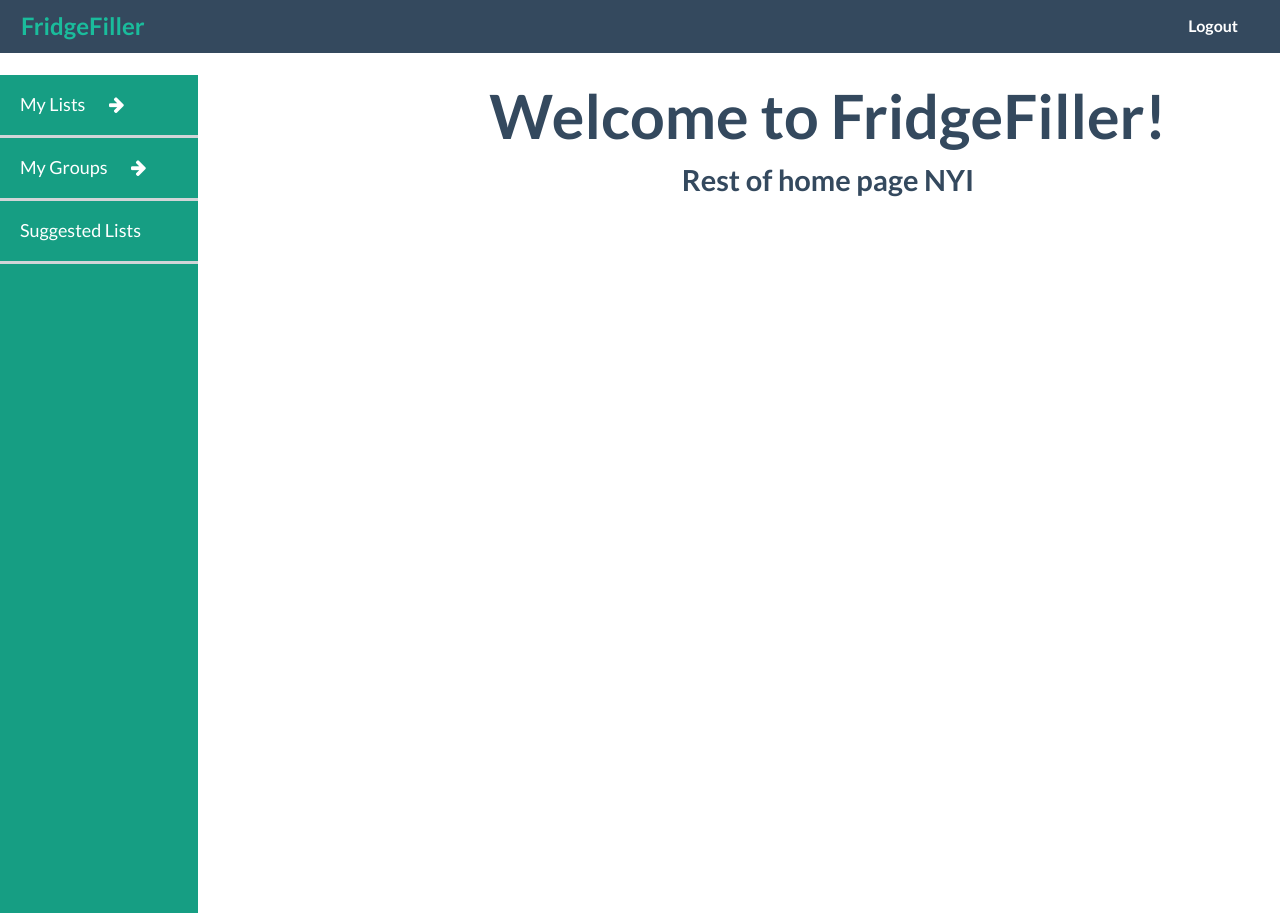
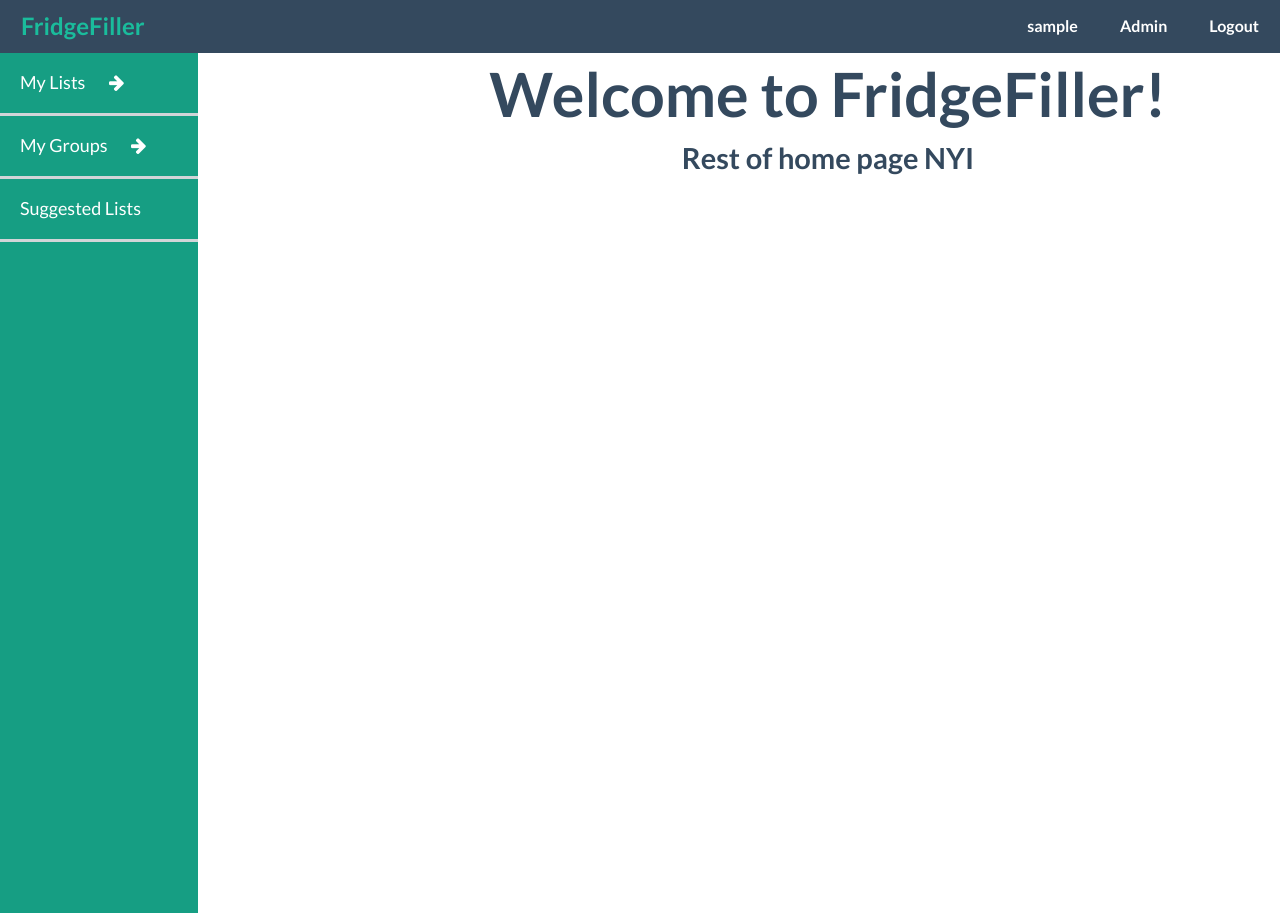
Before and after one commit to Ragnyll/FridgeFiller, a Django app: page / in a window 1280 px wide. Run offline with Django 3.2, Linux system fonts and the light colour scheme; the visitor is signed in with stand-in values (Sample User, id 1); parts of the project's set-up code (start-up, migrations or seed data) failed here and were passed over; some libraries are stand-ins or nearby versions.

Commit message:
Add username and admin button to navbar

```diff
--- a/fridgefiller/templates/_navbar.html
+++ b/fridgefiller/templates/_navbar.html
@@ -1,4 +1,4 @@
-<div class="navbar navbar-inverse">
+<div class="navbar navbar-inverse navbar-fixed-top">
   <div class="navbar-header">
     <a href="/" class="navbar-brand" rel="home">
       FridgeFiller
@@ -18,6 +18,16 @@
     <ul class="nav pull-right navbar-nav">
       {% if user.is_authenticated %}
         <li>
+          <a href="{{ user.profile.get_absolute_url }}">
+            <strong>{{ user.username }}</strong>
+          </a>
+        </li>
+        {% if user.is_staff %}
+          <li>
+            <a href="/admin/">Admin</a>
+          </li>
+        {% endif %}
+        <li>
 	  <a href="{% url 'account_logout' %}">Logout</a>
 	</li>
       {% else %}
@@ -28,3 +38,4 @@
     </ul>
   </div>
 </div>
+x
```
